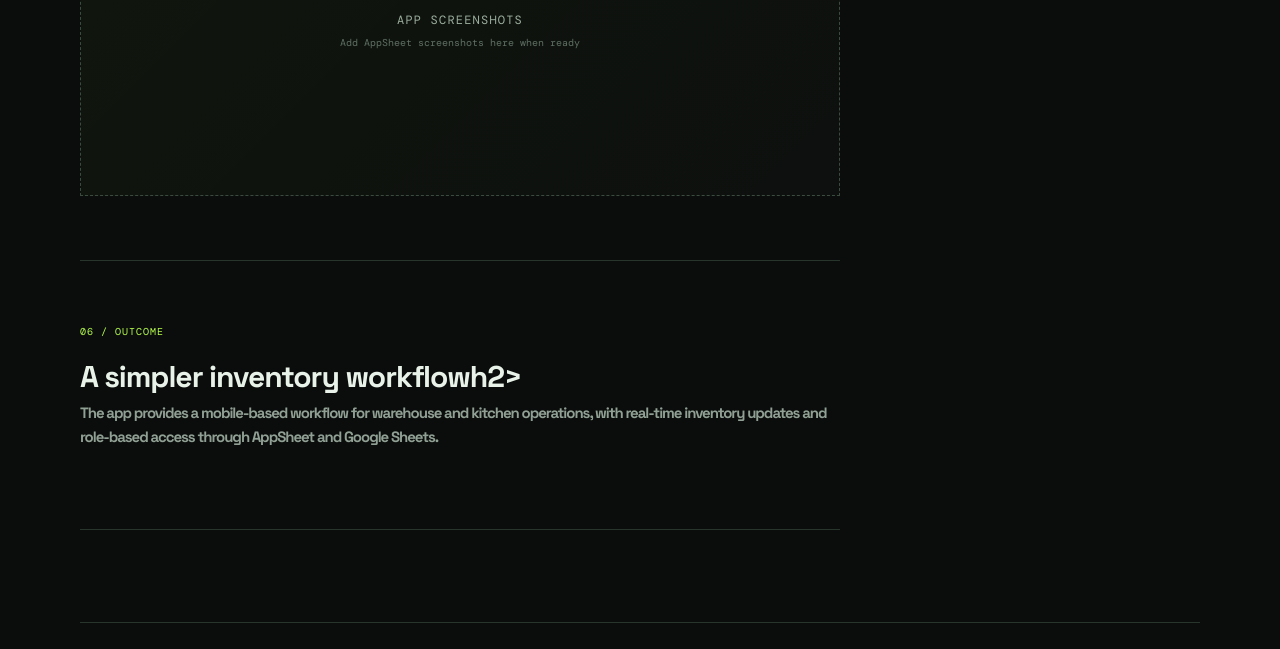
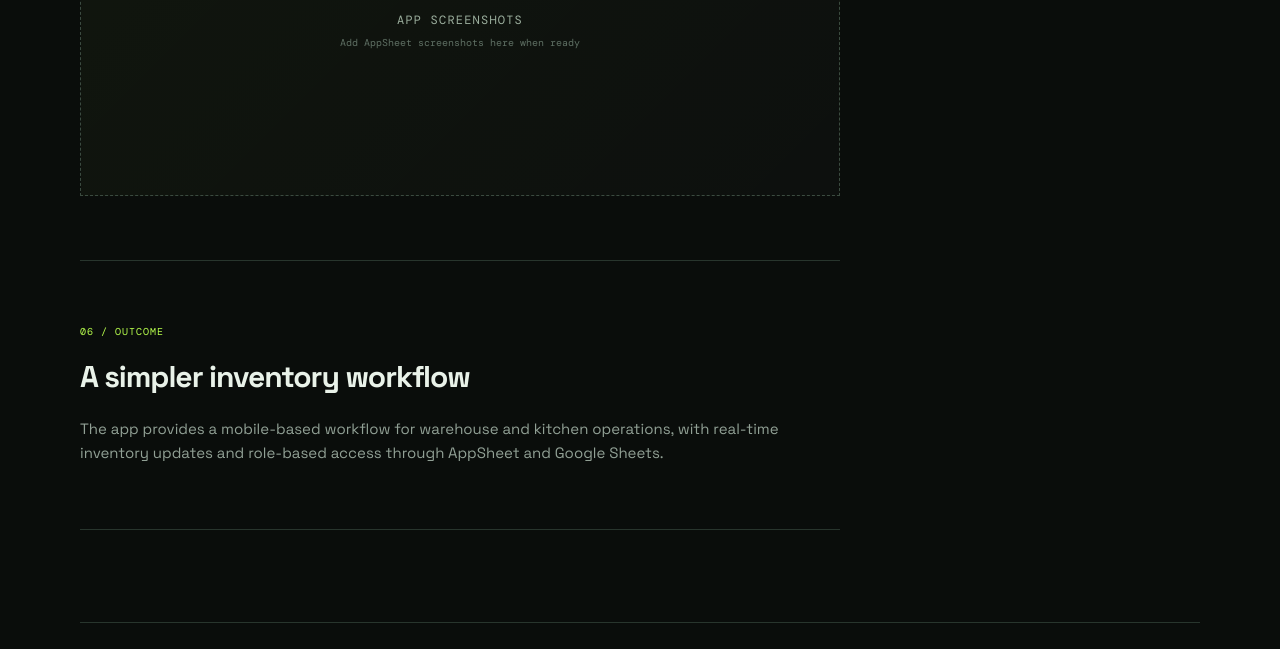
Before and after one commit to MrAli-a11/my-portfolio, a plain HTML site: page project-inventory.html in a window 1280 px wide. Shown: the part 1884-2533 px from the top of the page. Drawn offline with nearby package versions, Linux system fonts and the light colour scheme.

Commit message:
Update project-inventory.html

```diff
--- a/project-inventory.html
+++ b/project-inventory.html
@@ -10,7 +10,7 @@
 <section class="case-block"><span class="case-label">03 / WORKFLOW</span><div class="architecture vertical-mobile"><div>USER</div><b>→</b><div>APPSHEET</div><b>→</b><div>GOOGLE SHEETS</div><b>→</b><div>INVENTORY DATA</div></div></section>
 <section class="case-block"><span class="case-label">04 / FEATURES</span><div class="source-grid"><span>Mobile workflow</span><span>Role-based access</span><span>Real-time updates</span><span>Warehouse operations</span><span>Kitchen operations</span><span>Centralized data</span></div></section>
 <section class="case-block"><span class="case-label">05 / SCREENSHOTS</span><div class="dashboard-placeholder"><span>APP SCREENSHOTS</span><small>Add AppSheet screenshots here when ready</small></div></section>
-<section class="case-block"><span class="case-label">06 / OUTCOME</span><h2>A simpler inventory workflowh2><p>The app provides a mobile-based workflow for warehouse and kitchen operations, with real-time inventory updates and role-based access through AppSheet and Google Sheets.</p></section>
+<section class="case-block"><span class="case-label">06 / OUTCOME</span><h2>A simpler inventory workflow</h2><p>The app provides a mobile-based workflow for warehouse and kitchen operations, with real-time inventory updates and role-based access through AppSheet and Google Sheets.</p></section>
 </div><aside class="case-side"><div class="sticky-card"><span>ROLE</span><strong>Inventory / Data Analyst</strong><span>STACK</span><strong>AppSheet · Google Sheets</strong><span>USE CASE</span><strong>Warehouse + Kitchen</strong><span>ACCESS</span><strong>Role-based</strong><a class="outline-btn filled" href="projects.html">← Back to projects</a></div></aside></div></section>
 </main>
 <footer class="footer section-pad"><div class="footer-main"><div><a class="brand" href="index.html"><span class="brand-mark">/</span>Hasnain Ali</a><a class="footer-email" href="mailto:mrali9132@gmail.com">mrali9132@gmail.com</a></div><p>Data Analyst</p></div><div class="footer-bottom"><div><span>Media</span><div class="footer-socials"><a href="https://github.com/MrAli-a11" target="_blank">GH</a><a href="https://www.linkedin.com/in/mr-ali123/" target="_blank">LI</a></div></div><p>© 2026 Hasnain Ali.</p></div></footer>
```
